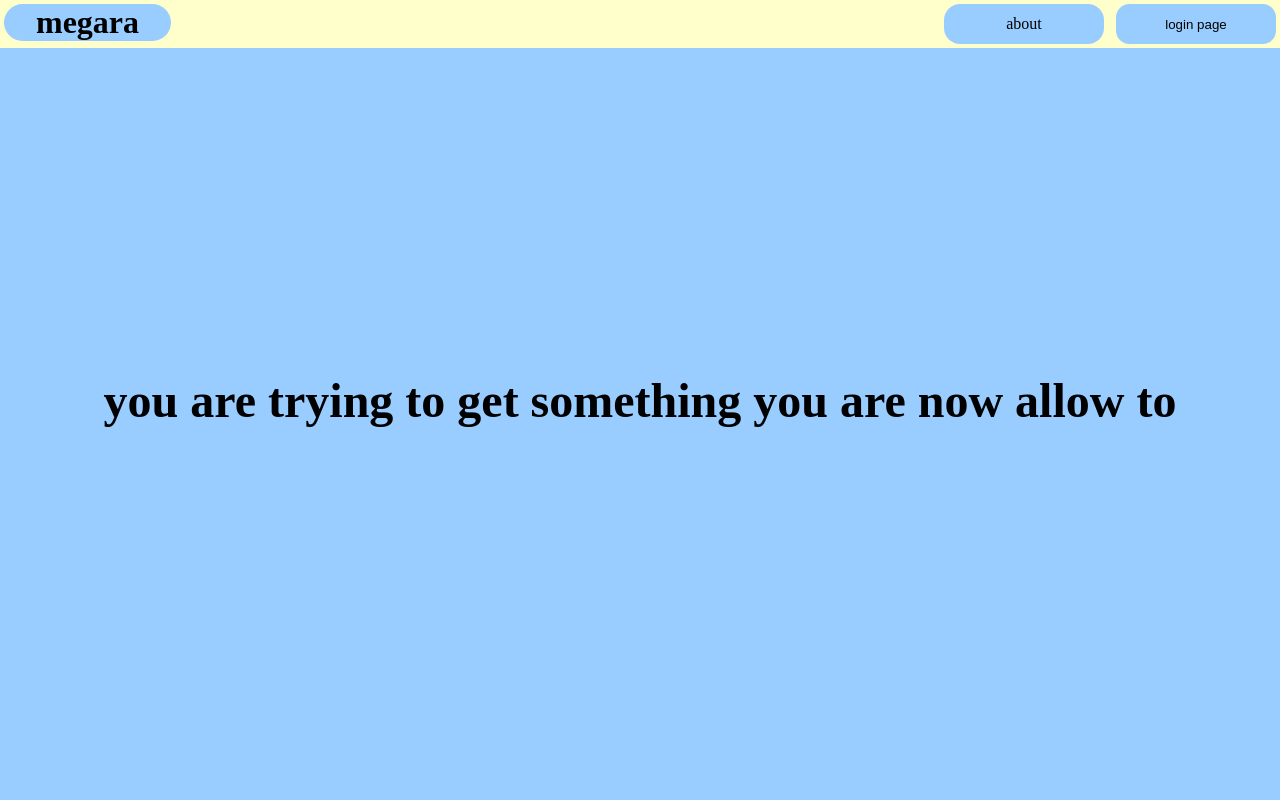
After one commit to onemorebruh/megara, a Python web app: template templates/badUser/index.html in a window 1280 px wide. The commit adds this page. Run offline with Jinja, Linux system fonts and the light colour scheme; the template is opened without the code that fills it, so the values that code supplies are empty.

Commit message:
added log table generator and bad user page

```diff
--- a/static/scripts/login.js
+++ b/static/scripts/login.js
@@ -14,7 +14,8 @@ adminPanelButton.addEventListener("click", async function(event){
 
 		if(response.ok) {
 				let result = await response.json();
-				console.log(result);
+				alert(result.message);
+				window.location.replace(document.URL + result.url);
 		}else {
 				alert(response.status);
 		}
--- a/static/styles.css
+++ b/static/styles.css
@@ -45,6 +45,7 @@ header a, header button {
 		height: 40px;
 		text-decoration: none;
 		margin: 4px;
+		color: black;
 }
 
 #loginDiv {
@@ -106,4 +107,40 @@ header a, header button {
 		margin: 4px;
 		padding: 0.5em;
 		border-radius: 1em;
+		display: flex;
+		justify-content: center;
+		align-items: center;
 }
+
+#main table {
+	background-color: #99ccff;
+	margin: 4px;
+	padding: 1em;
+	border-radius: 1em;
+	box-shadow: 0 0 20px rgba(0, 0, 0, 0.15);
+}
+
+#main table tr {
+	border-bottom: 1px solid #000000;
+}
+
+#main table tr:last-child {
+	border-bottom: 0;
+}
+
+#main table td {
+	margin: 4px;
+	border-right: 1px solid #000000;
+}
+
+#badUser{
+		display: flex;
+		justify-content: center;
+		align-items: center;
+}
+
+#badUser span{
+		font-size: 3em;
+		font-weight: bold;
+		text-align: center;
+}
--- a/templates/admin/index.html
+++ b/templates/admin/index.html
@@ -19,6 +19,7 @@
 						<li class="databaseLi" id="databaseLiFile">file</li>
 				</ul>
 				<div id="main"></div>
-
+				<script src="scripts/admin.js" type="text/javascript"></script>
+		</body>
 
 </html>
--- /dev/null
+++ b/templates/badUser/index.html
@@ -0,0 +1,19 @@
+<!DOCTYPE html>
+<html lang=ru>
+		<head>
+				<title>megara</title>
+				<meta charset="utf-8">
+				<meta name="viewport" content="width=device-width, initial-scale=1">
+				<link rel="stylesheet" type="text/css" href="styles.css">
+		</head>
+		<body>
+				<header>
+						<h1>megara</h1>
+						<a href="about">about</a>
+						<button id="loginPageButton">login page</button>
+				</header>
+		<div id="badUser">
+				<span>you are trying to get something you are now allow to</span>
+		</div>
+		</body>
+</html>
```
Also changed, not shown: index.js (+16 -3 lines), static/scripts/admin.js (added, +23 -0 lines), README.md, static/users/index.html (deleted).
